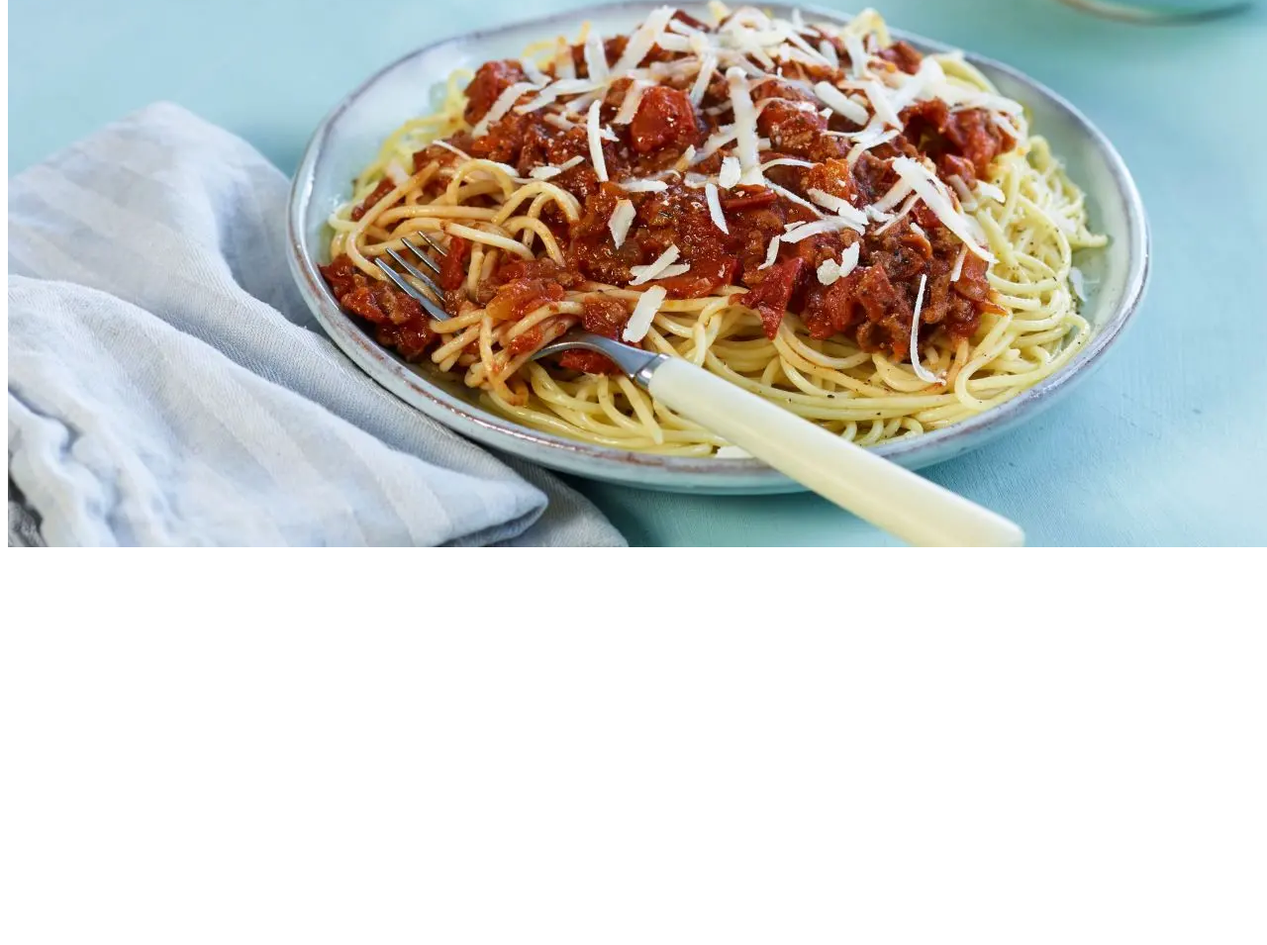
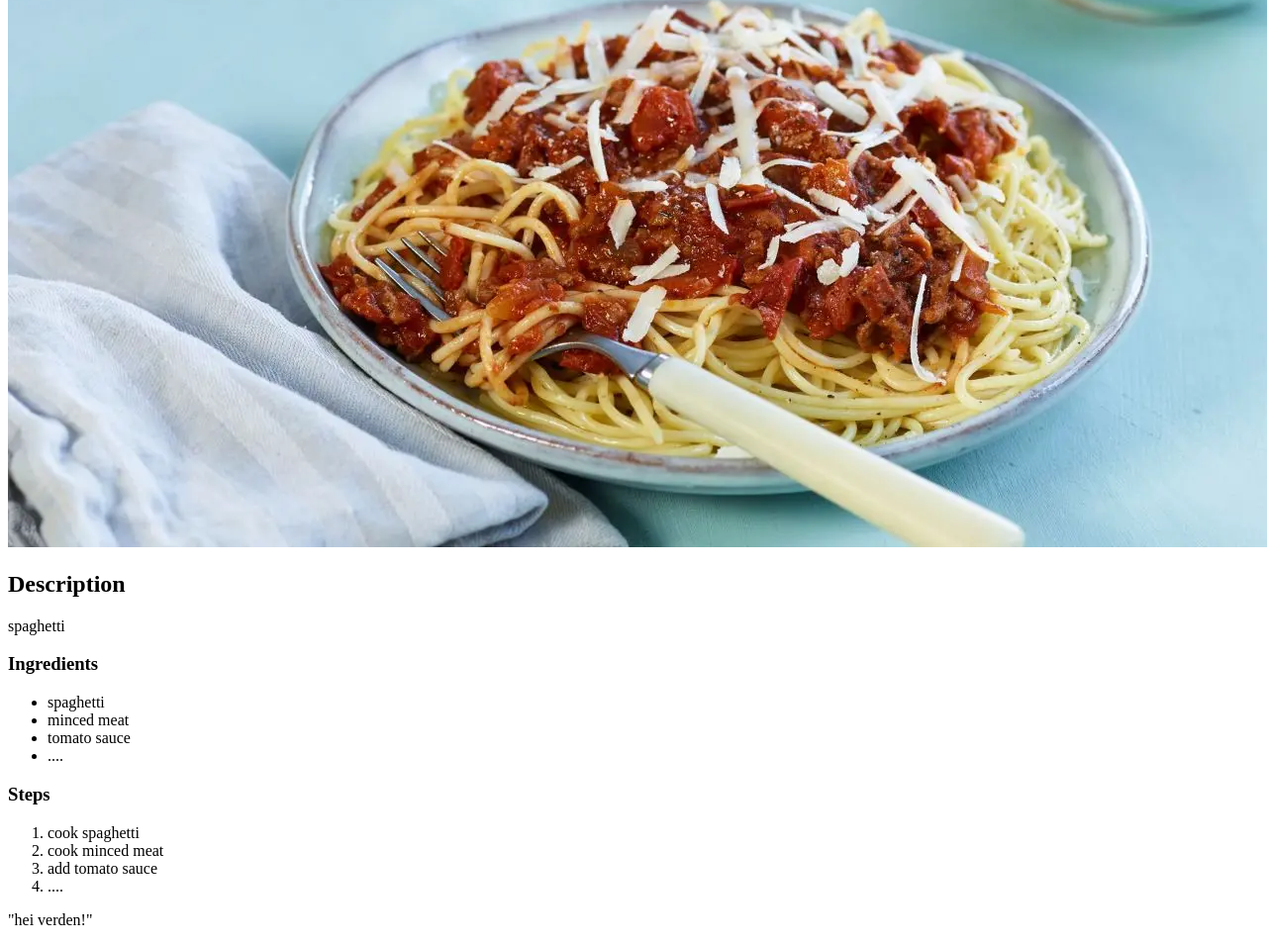
Before and after one commit to jetski53/odin-recipes, a plain HTML site: page index.html in a window 1280 px wide. Shown: the part 265-1220 px from the top of the page at 99% size. Before the commit the page ends 830 px from the top, so only its background shows below. Drawn offline with Linux system fonts and the light colour scheme.

Commit message:
Edit index.html

```diff
--- a/index.html
+++ b/index.html
@@ -3,11 +3,30 @@
     <head>
         <meta charset="UTF-8">
         <title></title>
+        <link rel="stylesheet" href="">
     </head>
 
     <body>
     <h1>Odin recipes</h1>
     <a href="https://www.tine.no/oppskrifter/middag-og-hovedretter/pasta-og-ris/spaghetti-og-kj%C3%B8ttdeig">Spaghetti</a>
     <img src="spaghetti.jpg" alt="">
+    <h2>Description</h2>
+    <p>spaghetti</p>
+    <h3>Ingredients</h3>
+    <ul>
+        <li>spaghetti</li>
+        <li>minced meat</li>
+        <li>tomato sauce</li>
+        <li>....</li>
+    </ul>
+
+    <h3>Steps</h3>
+    <ol>
+        <li>cook spaghetti</li>
+        <li>cook minced meat</li>
+        <li>add tomato sauce</li>
+        <li>....</li>
+    </ol>
+    <p>"hei verden!"</p>
     </body>
 </html>
```
